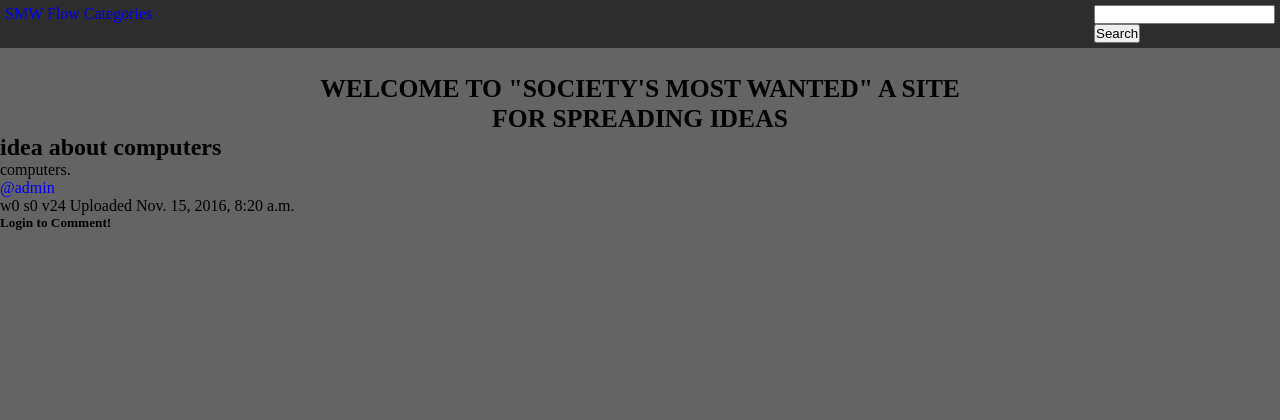
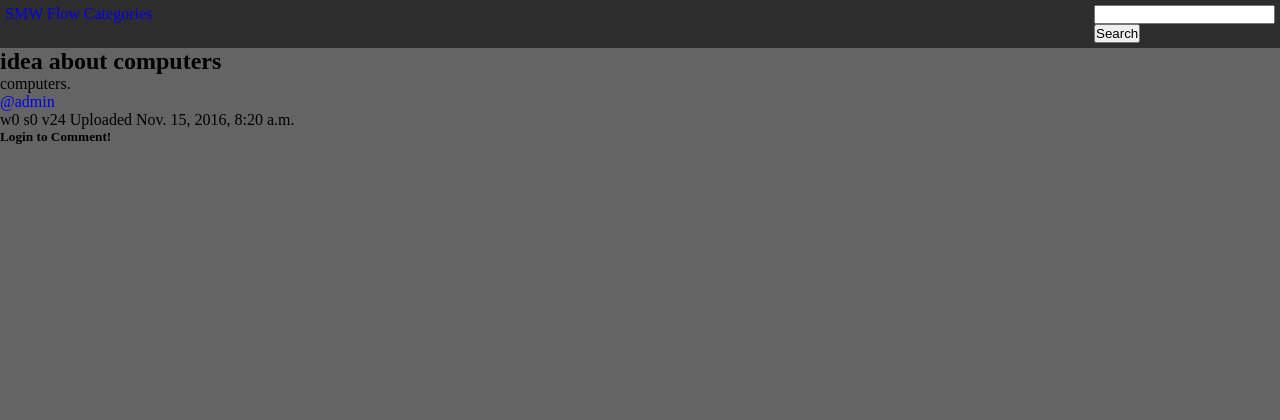
Before and after one commit to Weird-Dan/SocietysMostWanted, a Django app: page /1/ in a window 1280 px wide. Shown: the top 420 px of the page. Run offline with Django 3.2, Linux system fonts and the light colour scheme; data comes from the database, SQL or seed files in the repository; both versions use the stored data as it was after the commit.

Commit message:
fixed the header for the frontpage

```diff
--- a/website/smw/templates/smw/base.html
+++ b/website/smw/templates/smw/base.html
@@ -30,9 +30,6 @@
             <button type="submit" name="button" class="">Search</button>
     </nav>
 
-    <div id="Title">
-      <h1>WELCOME TO "SOCIETY'S MOST WANTED" A SITE FOR SPREADING IDEAS</h1>
-    </div>
 
     <section>
 
--- a/website/smw/templates/smw/index.html
+++ b/website/smw/templates/smw/index.html
@@ -4,6 +4,10 @@
 <!--
 Write your html Here!
 -->
+<div id="Title">
+  <h1>WELCOME TO "SOCIETY'S MOST WANTED" A SITE FOR SPREADING IDEAS</h1>
+</div>
+
     <h3>some text</h3>
     {% if request.user.is_authenticated %}
 
```
Also changed, not shown: website/db.sqlite3.
